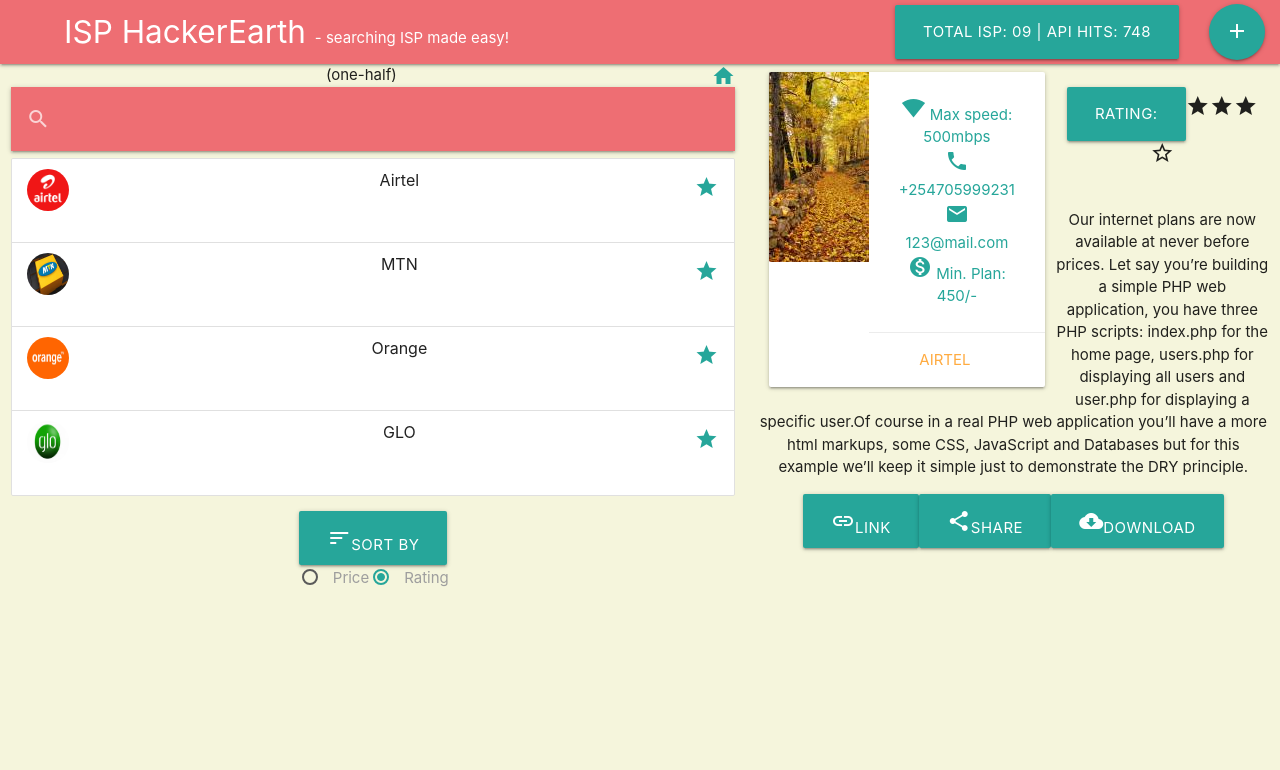
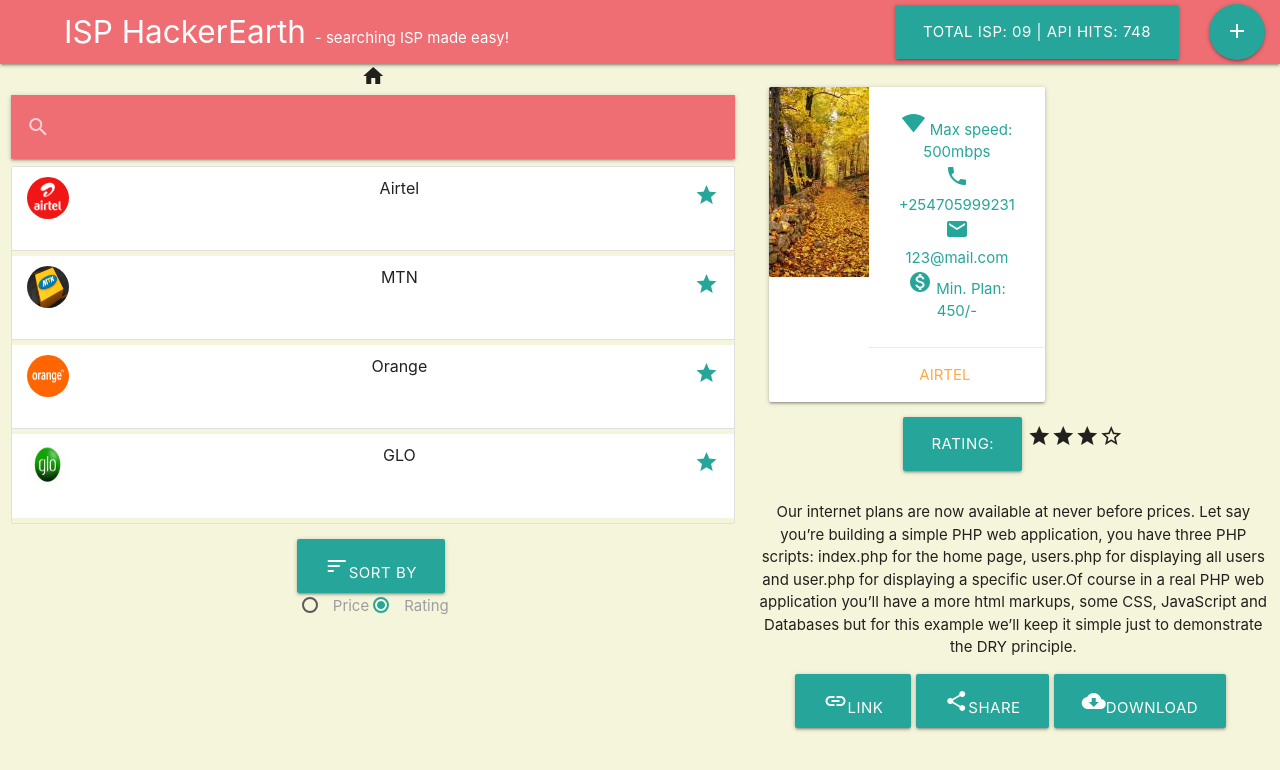
Before and after one commit to ekumamait/ISP-Client, a React (Create React App) app in the folder isp-client/: page / in a window 1280 px wide. Shown: the top 770 px of the page. Built offline with nearby package versions, Linux system fonts and the light colour scheme.

Commit message:
ft(design): implement complete UI design - Add styling for some buttons
[Delivers #167353304]

```diff
--- a/isp-client/src/components/presentational/ISP/Description.jsx
+++ b/isp-client/src/components/presentational/ISP/Description.jsx
@@ -1,10 +1,11 @@
 import React, { Component } from 'react';
+import './Description.scss';
 
 class Description extends Component {
     render() {
         return (
             <div>
-                <p>
+                <p className="move">
                     Our internet plans are now available at never before prices.
                     Let say you’re building a simple PHP web application,
                     you have three PHP scripts: index.php for the home page,
--- /dev/null
+++ b/isp-client/src/components/presentational/ISP/Description.scss
@@ -0,0 +1,7 @@
+.waves-effect {
+    margin-right: 5px;
+}
+
+.move {
+    display: inline-block;
+}
--- a/isp-client/src/components/presentational/ISP/Isp.jsx
+++ b/isp-client/src/components/presentational/ISP/Isp.jsx
@@ -1,5 +1,6 @@
 import React, { Component } from 'react';
 import lorem from "../../../assets/lorem.jpeg";
+import './Isp.scss';
 
 class Isp extends Component {
     render() {
--- a/isp-client/src/components/presentational/ISP/IspList.jsx
+++ b/isp-client/src/components/presentational/ISP/IspList.jsx
@@ -3,6 +3,7 @@
 import Glo from "../../../assets/Glo.jpeg";
 import MTN from "../../../assets/MTN.jpeg";
 import Orange from "../../../assets/Orange.png";
+import './IspList.scss';
 
 
 class IspList extends Component {
@@ -11,22 +12,22 @@
             <div>
                 <ul className="collection">
                     <li className="collection-item avatar">
-                        <img src={Airtel} alt="" className="circle"></img>
+                        <img src={Airtel} alt="Airtel" className="circle"></img>
                         <span className="title">Airtel</span>
-                        <a href="#!" className="secondary-content"><i className="material-icons">grade</i></a>
+                        <a className="secondary-content"><i className="material-icons">grade</i></a>
                     </li>
                     <li className="collection-item avatar">
-                        <img src={MTN} alt="" className="circle"></img>
+                        <img src={MTN} alt="MTN" className="circle"></img>
                         <span className="title">MTN</span>
-                        <a href="#!" className="secondary-content"><i className="material-icons">grade</i></a>
+                        <a className="secondary-content"><i className="material-icons">grade</i></a>
                     </li>
                     <li className="collection-item avatar">
-                        <img src={Orange} alt="" className="circle"></img>
+                        <img src={Orange} alt="Orange" className="circle"></img>
                         <span className="title">Orange</span>
-                        <a href="#!" className="secondary-content"><i className="material-icons">grade</i></a>
+                        <a className="secondary-content"><i className="material-icons">grade</i></a>
                     </li>
                     <li className="collection-item avatar">
-                        <img src={Glo} alt="" className="circle"></img>
+                        <img src={Glo} alt="Glo" className="circle"></img>
                         <span className="title">GLO</span>
                         <a href="#!" className="secondary-content"><i className="material-icons">grade</i></a>
                     </li>
--- /dev/null
+++ b/isp-client/src/components/presentational/ISP/IspList.scss
@@ -0,0 +1,3 @@
+.collection .collection-item.avatar {
+    margin-bottom: 5px;
+}
--- a/isp-client/src/components/presentational/ISP/Rating.jsx
+++ b/isp-client/src/components/presentational/ISP/Rating.jsx
@@ -1,9 +1,10 @@
 import React, { Component } from 'react';
+import './Rating.scss';
 
 class Rating extends Component {
     render() {
         return (
-            <div>
+            <div className="about">
                 <a class="waves-effect waves-light btn-large">Rating:</a>
                 <i className="material-icons">star</i>
                 <i className="material-icons">star</i>
--- /dev/null
+++ b/isp-client/src/components/presentational/ISP/Rating.scss
@@ -0,0 +1,3 @@
+.about {
+    display: inline-block;
+}
--- a/isp-client/src/components/presentational/landing/LandingPage.jsx
+++ b/isp-client/src/components/presentational/landing/LandingPage.jsx
@@ -14,11 +14,11 @@
                 <div class="row">
 
                     <div class="col s7">
-                        <a href="#!" className="secondary-content"><i className="material-icons">home</i></a>
-                        (one-half)
+                        <i className="material-icons">home</i>
+                        <br></br>
                         <SearchBar />
                         <IspList />
-                        <a class="waves-effect waves-light btn-large"><i className="material-icons">sort</i>Sort by</a>
+                        <a  href="http://google.com" class="waves-effect waves-light btn-large"><i className="material-icons">sort</i>Sort by</a>
                         <div>
                             <label>
                                 <input class="with-gap" name="group3" type="radio" checked />
@@ -31,12 +31,12 @@
                         </div>
                     </div>
                     <div class="col s5">
-                        <div>
+                        <p>
                         <Isp /><br></br>
-                        </div>
-                        <div>
+                        </p>
+                        <p>
                         <Rating /><br></br>
-                        </div>
+                        </p>
                         <Description />
                     </div>
                 </div>
--- a/isp-client/src/components/presentational/landing/LandingPage.scss
+++ b/isp-client/src/components/presentational/landing/LandingPage.scss
@@ -0,0 +1,3 @@
+.row {
+    margin-top: 60px;
+}
```
Also changed, not shown: isp-client/src/components/presentational/ISP/Isp.scss (added).
